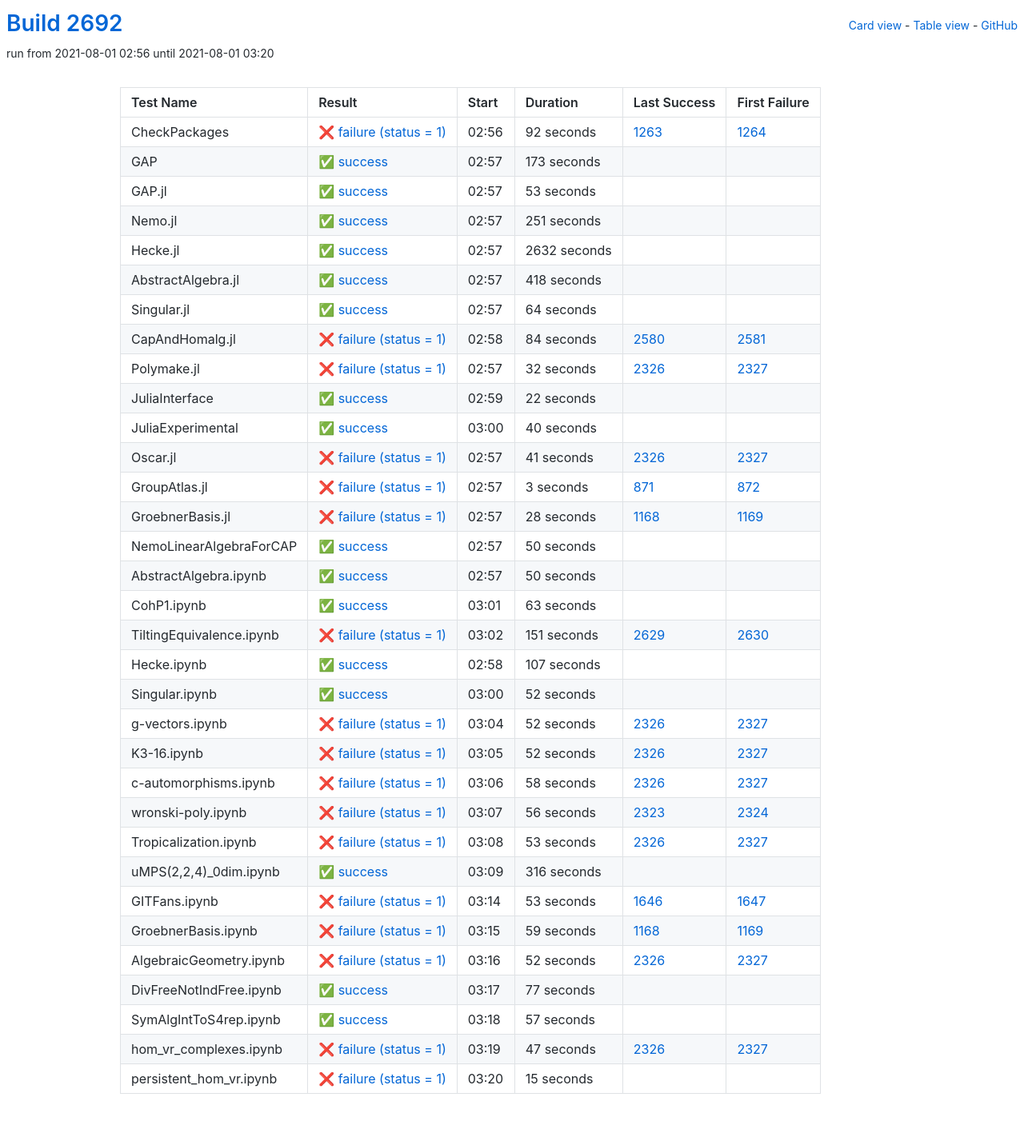
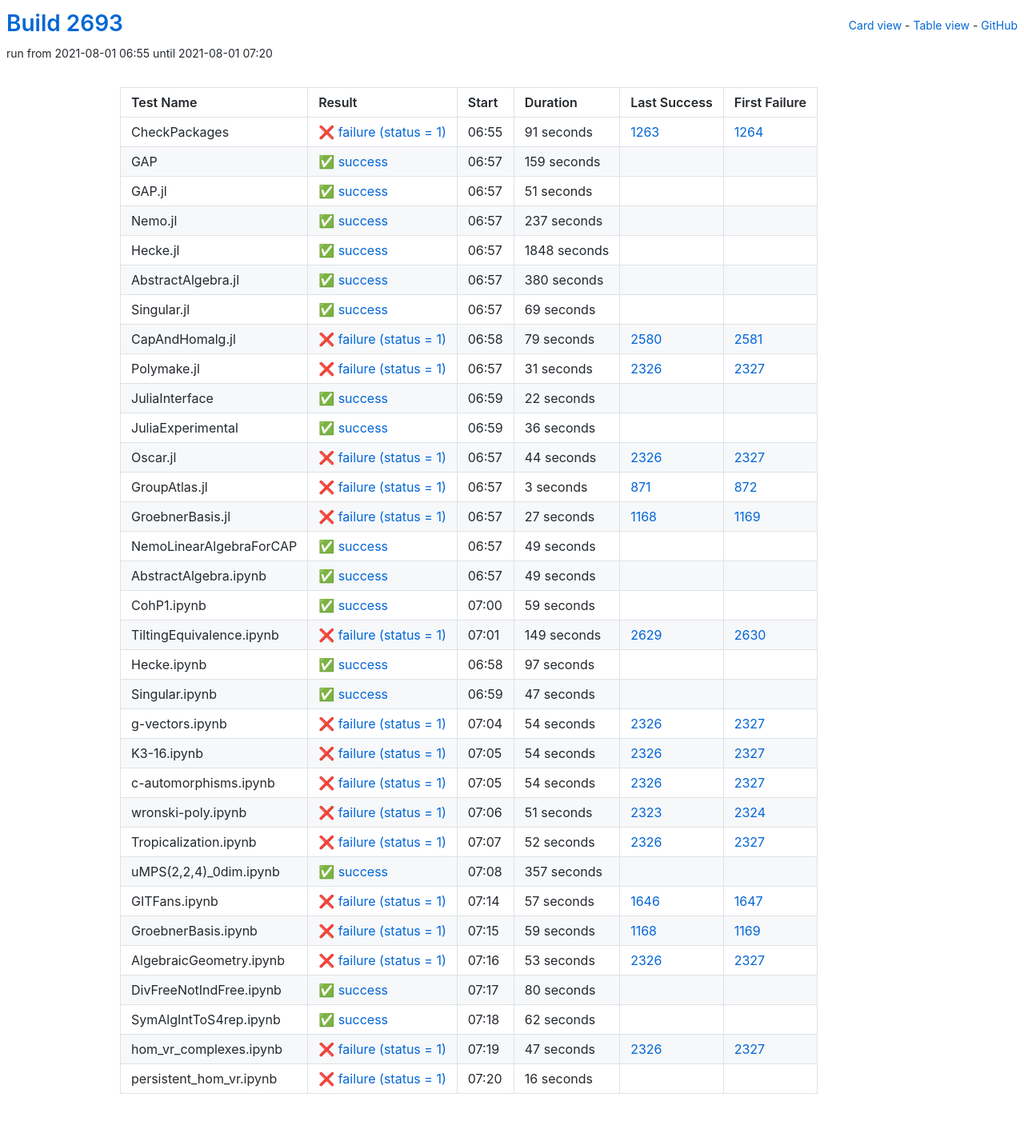
Before and after one commit to oscar-system/oscar-ci-status-stable, a Jekyll site: the page built from table.html, in a window 1280 px wide. Shown: the whole page at 80% size. Built offline with Jekyll 4.4.1, drawn with Linux system fonts in a browser that asks for light colours.

Commit message:
Build #2693

```diff
--- a/_data/ci.yml
+++ b/_data/ci.yml
@@ -1,6 +1,6 @@
 ---
-build: 2692
-build_url: https://oscarci.mathematik.uni-kl.de/job/oscar-stable/2692/
+build: 2693
+build_url: https://oscarci.mathematik.uni-kl.de/job/oscar-stable/2693/
 job: oscar-stable
 organization: oscar-system
 repo: oscar-ci-status-stable
@@ -8,116 +8,116 @@ repourl: https://github.com/oscar-system/oscar-ci-status-stable
 tests:
 - name: CheckPackages
   id: checkpackages
-  log: https://oscarci.mathematik.uni-kl.de/job/oscar-stable/2692/artifact/logs/build-2692/CheckPackages.log
-  start: 2021-08-01 02:56
+  log: https://oscarci.mathematik.uni-kl.de/job/oscar-stable/2693/artifact/logs/build-2693/CheckPackages.log
+  start: 2021-08-01 06:55
   success: false
   exitcode: 1
   status: failure
-  duration: 92
+  duration: 91
   last_success: 1263
   last_success_url: https://oscarci.mathematik.uni-kl.de/job/oscar-stable/1263/
   first_failure: 1264
   first_failure_url: https://oscarci.mathematik.uni-kl.de/job/oscar-stable/1264/
 - name: GAP
   id: gap
-  log: https://oscarci.mathematik.uni-kl.de/job/oscar-stable/2692/artifact/logs/build-2692/GAP.log
-  start: 2021-08-01 02:57
+  log: https://oscarci.mathematik.uni-kl.de/job/oscar-stable/2693/artifact/logs/build-2693/GAP.log
+  start: 2021-08-01 06:57
   success: true
   exitcode: 0
   status: success
-  duration: 173
+  duration: 159
   last_success: false
   last_success_url:
   first_failure: false
   first_failure_url:
 - name: GAP.jl
   id: gap-jl
-  log: https://oscarci.mathematik.uni-kl.de/job/oscar-stable/2692/artifact/logs/build-2692/GAP.jl.log
-  start: 2021-08-01 02:57
+  log: https://oscarci.mathematik.uni-kl.de/job/oscar-stable/2693/artifact/logs/build-2693/GAP.jl.log
+  start: 2021-08-01 06:57
   success: true
   exitcode: 0
   status: success
-  duration: 53
+  duration: 51
   last_success: false
   last_success_url:
   first_failure: false
   first_failure_url:
 - name: Nemo.jl
   id: nemo-jl
-  log: https://oscarci.mathematik.uni-kl.de/job/oscar-stable/2692/artifact/logs/build-2692/Nemo.jl.log
-  start: 2021-08-01 02:57
+  log: https://oscarci.mathematik.uni-kl.de/job/oscar-stable/2693/artifact/logs/build-2693/Nemo.jl.log
+  start: 2021-08-01 06:57
   success: true
   exitcode: 0
   status: success
-  duration: 251
+  duration: 237
   last_success: false
   last_success_url:
   first_failure: false
   first_failure_url:
 - name: Hecke.jl
   id: hecke-jl
-  log: https://oscarci.mathematik.uni-kl.de/job/oscar-stable/2692/artifact/logs/build-2692/Hecke.jl.log
-  start: 2021-08-01 02:57
+  log: https://oscarci.mathematik.uni-kl.de/job/oscar-stable/2693/artifact/logs/build-2693/Hecke.jl.log
+  start: 2021-08-01 06:57
   success: true
   exitcode: 0
   status: success
-  duration: 2632
+  duration: 1848
   last_success: false
   last_success_url:
   first_failure: false
   first_failure_url:
 - name: AbstractAlgebra.jl
   id: abstractalgebra-jl
-  log: https://oscarci.mathematik.uni-kl.de/job/oscar-stable/2692/artifact/logs/build-2692/AbstractAlgebra.jl.log
-  start: 2021-08-01 02:57
+  log: https://oscarci.mathematik.uni-kl.de/job/oscar-stable/2693/artifact/logs/build-2693/AbstractAlgebra.jl.log
+  start: 2021-08-01 06:57
   success: true
   exitcode: 0
   status: success
-  duration: 418
+  duration: 380
   last_success: false
   last_success_url:
   first_failure: false
   first_failure_url:
 - name: Singular.jl
   id: singular-jl
-  log: https://oscarci.mathematik.uni-kl.de/job/oscar-stable/2692/artifact/logs/build-2692/Singular.jl.log
-  start: 2021-08-01 02:57
+  log: https://oscarci.mathematik.uni-kl.de/job/oscar-stable/2693/artifact/logs/build-2693/Singular.jl.log
+  start: 2021-08-01 06:57
   success: true
   exitcode: 0
   status: success
-  duration: 64
+  duration: 69
   last_success: false
   last_success_url:
   first_failure: false
   first_failure_url:
 - name: CapAndHomalg.jl
   id: capandhomalg-jl
-  log: https://oscarci.mathematik.uni-kl.de/job/oscar-stable/2692/artifact/logs/build-2692/CapAndHomalg.jl.log
-  start: 2021-08-01 02:58
+  log: https://oscarci.mathematik.uni-kl.de/job/oscar-stable/2693/artifact/logs/build-2693/CapAndHomalg.jl.log
+  start: 2021-08-01 06:58
   success: false
   exitcode: 1
   status: failure
-  duration: 84
+  duration: 79
   last_success: 2580
   last_success_url: https://oscarci.mathematik.uni-kl.de/job/oscar-stable/2580/
   first_failure: 2581
   first_failure_url: https://oscarci.mathematik.uni-kl.de/job/oscar-stable/2581/
 - name: Polymake.jl
   id: polymake-jl
-  log: https://oscarci.mathematik.uni-kl.de/job/oscar-stable/2692/artifact/logs/build-2692/Polymake.jl.log
-  start: 2021-08-01 02:57
+  log: https://oscarci.mathematik.uni-kl.de/job/oscar-stable/2693/artifact/logs/build-2693/Polymake.jl.log
+  start: 2021-08-01 06:57
   success: false
   exitcode: 1
   status: failure
-  duration: 32
+  duration: 31
   last_success: 2326
   last_success_url: https://oscarci.mathematik.uni-kl.de/job/oscar-stable/2326/
   first_failure: 2327
   first_failure_url: https://oscarci.mathematik.uni-kl.de/job/oscar-stable/2327/
 - name: JuliaInterface
   id: juliainterface
-  log: https://oscarci.mathematik.uni-kl.de/job/oscar-stable/2692/artifact/logs/build-2692/JuliaInterface.log
-  start: 2021-08-01 02:59
+  log: https://oscarci.mathematik.uni-kl.de/job/oscar-stable/2693/artifact/logs/build-2693/JuliaInterface.log
+  start: 2021-08-01 06:59
   success: true
   exitcode: 0
   status: success
@@ -128,32 +128,32 @@ tests:
   first_failure_url:
 - name: JuliaExperimental
   id: juliaexperimental
-  log: https://oscarci.mathematik.uni-kl.de/job/oscar-stable/2692/artifact/logs/build-2692/JuliaExperimental.log
-  start: 2021-08-01 03:00
+  log: https://oscarci.mathematik.uni-kl.de/job/oscar-stable/2693/artifact/logs/build-2693/JuliaExperimental.log
+  start: 2021-08-01 06:59
   success: true
   exitcode: 0
   status: success
-  duration: 40
+  duration: 36
   last_success: false
   last_success_url:
   first_failure: false
   first_failure_url:
 - name: Oscar.jl
   id: oscar-jl
-  log: https://oscarci.mathematik.uni-kl.de/job/oscar-stable/2692/artifact/logs/build-2692/Oscar.jl.log
-  start: 2021-08-01 02:57
+  log: https://oscarci.mathematik.uni-kl.de/job/oscar-stable/2693/artifact/logs/build-2693/Oscar.jl.log
+  start: 2021-08-01 06:57
   success: false
   exitcode: 1
   status: failure
-  duration: 41
+  duration: 44
   last_success: 2326
   last_success_url: https://oscarci.mathematik.uni-kl.de/job/oscar-stable/2326/
   first_failure: 2327
   first_failure_url: https://oscarci.mathematik.uni-kl.de/job/oscar-stable/2327/
 - name: GroupAtlas.jl
   id: groupatlas-jl
-  log: https://oscarci.mathematik.uni-kl.de/job/oscar-stable/2692/artifact/logs/build-2692/GroupAtlas.jl.log
-  start: 2021-08-01 02:57
+  log: https://oscarci.mathematik.uni-kl.de/job/oscar-stable/2693/artifact/logs/build-2693/GroupAtlas.jl.log
+  start: 2021-08-01 06:57
   success: false
   exitcode: 1
   status: failure
@@ -164,92 +164,140 @@ tests:
   first_failure_url: https://oscarci.mathematik.uni-kl.de/job/oscar-stable/872/
 - name: GroebnerBasis.jl
   id: groebnerbasis-jl
-  log: https://oscarci.mathematik.uni-kl.de/job/oscar-stable/2692/artifact/logs/build-2692/GroebnerBasis.jl.log
-  start: 2021-08-01 02:57
+  log: https://oscarci.mathematik.uni-kl.de/job/oscar-stable/2693/artifact/logs/build-2693/GroebnerBasis.jl.log
+  start: 2021-08-01 06:57
   success: false
   exitcode: 1
   status: failure
-  duration: 28
+  duration: 27
   last_success: 1168
   last_success_url: https://oscarci.mathematik.uni-kl.de/job/oscar-stable/1168/
   first_failure: 1169
   first_failure_url: https://oscarci.mathematik.uni-kl.de/job/oscar-stable/1169/
 - name: NemoLinearAlgebraForCAP
   id: nemolinearalgebraforcap
-  log: https://oscarci.mathematik.uni-kl.de/job/oscar-stable/2692/artifact/logs/build-2692/NemoLinearAlgebraForCAP.log
-  start: 2021-08-01 02:57
+  log: https://oscarci.mathematik.uni-kl.de/job/oscar-stable/2693/artifact/logs/build-2693/NemoLinearAlgebraForCAP.log
+  start: 2021-08-01 06:57
   success: true
   exitcode: 0
   status: success
-  duration: 50
+  duration: 49
   last_success: false
   last_success_url:
   first_failure: false
   first_failure_url:
 - name: AbstractAlgebra.ipynb
   id: abstractalgebra-ipynb
-  log: https://oscarci.mathematik.uni-kl.de/job/oscar-stable/2692/artifact/logs/build-2692/AbstractAlgebra.ipynb.log
-  start: 2021-08-01 02:57
+  log: https://oscarci.mathematik.uni-kl.de/job/oscar-stable/2693/artifact/logs/build-2693/AbstractAlgebra.ipynb.log
+  start: 2021-08-01 06:57
   success: true
   exitcode: 0
   status: success
-  duration: 50
+  duration: 49
   last_success: false
   last_success_url:
   first_failure: false
   first_failure_url:
 - name: CohP1.ipynb
   id: cohp1-ipynb
-  log: https://oscarci.mathematik.uni-kl.de/job/oscar-stable/2692/artifact/logs/build-2692/CohP1.ipynb.log
-  start: 2021-08-01 03:01
+  log: https://oscarci.mathematik.uni-kl.de/job/oscar-stable/2693/artifact/logs/build-2693/CohP1.ipynb.log
+  start: 2021-08-01 07:00
   success: true
   exitcode: 0
   status: success
-  duration: 63
+  duration: 59
   last_success: false
   last_success_url:
   first_failure: false
   first_failure_url:
 - name: TiltingEquivalence.ipynb
   id: tiltingequivalence-ipynb
-  log: https://oscarci.mathematik.uni-kl.de/job/oscar-stable/2692/artifact/logs/build-2692/TiltingEquivalence.ipynb.log
-  start: 2021-08-01 03:02
+  log: https://oscarci.mathematik.uni-kl.de/job/oscar-stable/2693/artifact/logs/build-2693/TiltingEquivalence.ipynb.log
+  start: 2021-08-01 07:01
   success: false
   exitcode: 1
   status: failure
-  duration: 151
+  duration: 149
   last_success: 2629
   last_success_url: https://oscarci.mathematik.uni-kl.de/job/oscar-stable/2629/
   first_failure: 2630
   first_failure_url: https://oscarci.mathematik.uni-kl.de/job/oscar-stable/2630/
 - name: Hecke.ipynb
   id: hecke-ipynb
-  log: https://oscarci.mathematik.uni-kl.de/job/oscar-stable/2692/artifact/logs/build-2692/Hecke.ipynb.log
-  start: 2021-08-01 02:58
+  log: https://oscarci.mathematik.uni-kl.de/job/oscar-stable/2693/artifact/logs/build-2693/Hecke.ipynb.log
+  start: 2021-08-01 06:58
   success: true
   exitcode: 0
   status: success
-  duration: 107
+  duration: 97
   last_success: false
   last_success_url:
   first_failure: false
   first_failure_url:
 - name: Singular.ipynb
   id: singular-ipynb
-  log: https://oscarci.mathematik.uni-kl.de/job/oscar-stable/2692/artifact/logs/build-2692/Singular.ipynb.log
-  start: 2021-08-01 03:00
+  log: https://oscarci.mathematik.uni-kl.de/job/oscar-stable/2693/artifact/logs/build-2693/Singular.ipynb.log
+  start: 2021-08-01 06:59
   success: true
   exitcode: 0
   status: success
-  duration: 52
+  duration: 47
   last_success: false
   last_success_url:
   first_failure: false
   first_failure_url:
 - name: g-vectors.ipynb
   id: g-vectors-ipynb
-  log: https://oscarci.mathematik.uni-kl.de/job/oscar-stable/2692/artifact/logs/build-2692/g-vectors.ipynb.log
-  start: 2021-08-01 03:04
+  log: https://oscarci.mathematik.uni-kl.de/job/oscar-stable/2693/artifact/logs/build-2693/g-vectors.ipynb.log
+  start: 2021-08-01 07:04
+  success: false
+  exitcode: 1
+  status: failure
+  duration: 54
+  last_success: 2326
+  last_success_url: https://oscarci.mathematik.uni-kl.de/job/oscar-stable/2326/
+  first_failure: 2327
+  first_failure_url: https://oscarci.mathematik.uni-kl.de/job/oscar-stable/2327/
+- name: K3-16.ipynb
+  id: k3-16-ipynb
+  log: https://oscarci.mathematik.uni-kl.de/job/oscar-stable/2693/artifact/logs/build-2693/K3-16.ipynb.log
+  start: 2021-08-01 07:05
+  success: false
+  exitcode: 1
+  status: failure
+  duration: 54
+  last_success: 2326
+  last_success_url: https://oscarci.mathematik.uni-kl.de/job/oscar-stable/2326/
+  first_failure: 2327
+  first_failure_url: https://oscarci.mathematik.uni-kl.de/job/oscar-stable/2327/
+- name: c-automorphisms.ipynb
+  id: c-automorphisms-ipynb
+  log: https://oscarci.mathematik.uni-kl.de/job/oscar-stable/2693/artifact/logs/build-2693/c-automorphisms.ipynb.log
+  start: 2021-08-01 07:05
+  success: false
+  exitcode: 1
+  status: failure
+  duration: 54
+  last_success: 2326
+  last_success_url: https://oscarci.mathematik.uni-kl.de/job/oscar-stable/2326/
+  first_failure: 2327
+  first_failure_url: https://oscarci.mathematik.uni-kl.de/job/oscar-stable/2327/
+- name: wronski-poly.ipynb
+  id: wronski-poly-ipynb
+  log: https://oscarci.mathematik.uni-kl.de/job/oscar-stable/2693/artifact/logs/build-2693/wronski-poly.ipynb.log
+  start: 2021-08-01 07:06
+  success: false
+  exitcode: 1
+  status: failure
+  duration: 51
+  last_success: 2323
+  last_success_url: https://oscarci.mathematik.uni-kl.de/job/oscar-stable/2323/
+  first_failure: 2324
+  first_failure_url: https://oscarci.mathematik.uni-kl.de/job/oscar-stable/2324/
+- name: Tropicalization.ipynb
+  id: tropicalization-ipynb
+  log: https://oscarci.mathematik.uni-kl.de/job/oscar-stable/2693/artifact/logs/build-2693/Tropicalization.ipynb.log
+  start: 2021-08-01 07:07
   success: false
   exitcode: 1
   status: failure
@@ -258,82 +306,34 @@ tests:
   last_success_url: https://oscarci.mathematik.uni-kl.de/job/oscar-stable/2326/
   first_failure: 2327
   first_failure_url: https://oscarci.mathematik.uni-kl.de/job/oscar-stable/2327/
-- name: K3-16.ipynb
-  id: k3-16-ipynb
-  log: https://oscarci.mathematik.uni-kl.de/job/oscar-stable/2692/artifact/logs/build-2692/K3-16.ipynb.log
-  start: 2021-08-01 03:05
-  success: false
-  exitcode: 1
-  status: failure
-  duration: 52
-  last_success: 2326
-  last_success_url: https://oscarci.mathematik.uni-kl.de/job/oscar-stable/2326/
-  first_failure: 2327
-  first_failure_url: https://oscarci.mathematik.uni-kl.de/job/oscar-stable/2327/
-- name: c-automorphisms.ipynb
-  id: c-automorphisms-ipynb
-  log: https://oscarci.mathematik.uni-kl.de/job/oscar-stable/2692/artifact/logs/build-2692/c-automorphisms.ipynb.log
-  start: 2021-08-01 03:06
-  success: false
-  exitcode: 1
-  status: failure
-  duration: 58
-  last_success: 2326
-  last_success_url: https://oscarci.mathematik.uni-kl.de/job/oscar-stable/2326/
-  first_failure: 2327
-  first_failure_url: https://oscarci.mathematik.uni-kl.de/job/oscar-stable/2327/
-- name: wronski-poly.ipynb
-  id: wronski-poly-ipynb
-  log: https://oscarci.mathematik.uni-kl.de/job/oscar-stable/2692/artifact/logs/build-2692/wronski-poly.ipynb.log
-  start: 2021-08-01 03:07
-  success: false
-  exitcode: 1
-  status: failure
-  duration: 56
-  last_success: 2323
-  last_success_url: https://oscarci.mathematik.uni-kl.de/job/oscar-stable/2323/
-  first_failure: 2324
-  first_failure_url: https://oscarci.mathematik.uni-kl.de/job/oscar-stable/2324/
-- name: Tropicalization.ipynb
-  id: tropicalization-ipynb
-  log: https://oscarci.mathematik.uni-kl.de/job/oscar-stable/2692/artifact/logs/build-2692/Tropicalization.ipynb.log
-  start: 2021-08-01 03:08
-  success: false
-  exitcode: 1
-  status: failure
-  duration: 53
-  last_success: 2326
-  last_success_url: https://oscarci.mathematik.uni-kl.de/job/oscar-stable/2326/
-  first_failure: 2327
-  first_failure_url: https://oscarci.mathematik.uni-kl.de/job/oscar-stable/2327/
 - name: uMPS(2,2,4)_0dim.ipynb
   id: umps-2-2-4-0dim-ipynb
-  log: https://oscarci.mathematik.uni-kl.de/job/oscar-stable/2692/artifact/logs/build-2692/uMPS-2-2-4-_0dim.ipynb.log
-  start: 2021-08-01 03:09
+  log: https://oscarci.mathematik.uni-kl.de/job/oscar-stable/2693/artifact/logs/build-2693/uMPS-2-2-4-_0dim.ipynb.log
+  start: 2021-08-01 07:08
   success: true
   exitcode: 0
   status: success
-  duration: 316
+  duration: 357
   last_success: false
   last_success_url:
   first_failure: false
   first_failure_url:
 - name: GITFans.ipynb
   id: gitfans-ipynb
-  log: https://oscarci.mathematik.uni-kl.de/job/oscar-stable/2692/artifact/logs/build-2692/GITFans.ipynb.log
-  start: 2021-08-01 03:14
+  log: https://oscarci.mathematik.uni-kl.de/job/oscar-stable/2693/artifact/logs/build-2693/GITFans.ipynb.log
+  start: 2021-08-01 07:14
   success: false
   exitcode: 1
   status: failure
-  duration: 53
+  duration: 57
   last_success: 1646
   last_success_url: https://oscarci.mathematik.uni-kl.de/job/oscar-stable/1646/
   first_failure: 1647
   first_failure_url: https://oscarci.mathematik.uni-kl.de/job/oscar-stable/1647/
 - name: GroebnerBasis.ipynb
   id: groebnerbasis-ipynb
-  log: https://oscarci.mathematik.uni-kl.de/job/oscar-stable/2692/artifact/logs/build-2692/GroebnerBasis.ipynb.log
-  start: 2021-08-01 03:15
+  log: https://oscarci.mathematik.uni-kl.de/job/oscar-stable/2693/artifact/logs/build-2693/GroebnerBasis.ipynb.log
+  start: 2021-08-01 07:15
   success: false
   exitcode: 1
   status: failure
@@ -344,44 +344,44 @@ tests:
   first_failure_url: https://oscarci.mathematik.uni-kl.de/job/oscar-stable/1169/
 - name: AlgebraicGeometry.ipynb
   id: algebraicgeometry-ipynb
-  log: https://oscarci.mathematik.uni-kl.de/job/oscar-stable/2692/artifact/logs/build-2692/AlgebraicGeometry.ipynb.log
-  start: 2021-08-01 03:16
+  log: https://oscarci.mathematik.uni-kl.de/job/oscar-stable/2693/artifact/logs/build-2693/AlgebraicGeometry.ipynb.log
+  start: 2021-08-01 07:16
   success: false
   exitcode: 1
   status: failure
-  duration: 52
+  duration: 53
   last_success: 2326
   last_success_url: https://oscarci.mathematik.uni-kl.de/job/oscar-stable/2326/
   first_failure: 2327
   first_failure_url: https://oscarci.mathematik.uni-kl.de/job/oscar-stable/2327/
 - name: DivFreeNotIndFree.ipynb
   id: divfreenotindfree-ipynb
-  log: https://oscarci.mathematik.uni-kl.de/job/oscar-stable/2692/artifact/logs/build-2692/DivFreeNotIndFree.ipynb.log
-  start: 2021-08-01 03:17
+  log: https://oscarci.mathematik.uni-kl.de/job/oscar-stable/2693/artifact/logs/build-2693/DivFreeNotIndFree.ipynb.log
+  start: 2021-08-01 07:17
   success: true
   exitcode: 0
   status: success
-  duration: 77
+  duration: 80
   last_success: false
   last_success_url:
   first_failure: false
   first_failure_url:
 - name: SymAlgIntToS4rep.ipynb
   id: symalginttos4rep-ipynb
-  log: https://oscarci.mathematik.uni-kl.de/job/oscar-stable/2692/artifact/logs/build-2692/SymAlgIntToS4rep.ipynb.log
-  start: 2021-08-01 03:18
+  log: https://oscarci.mathematik.uni-kl.de/job/oscar-stable/2693/artifact/logs/build-2693/SymAlgIntToS4rep.ipynb.log
+  start: 2021-08-01 07:18
   success: true
   exitcode: 0
   status: success
-  duration: 57
+  duration: 62
   last_success: false
   last_success_url:
   first_failure: false
   first_failure_url:
 - name: hom_vr_complexes.ipynb
   id: hom-vr-complexes-ipynb
-  log: https://oscarci.mathematik.uni-kl.de/job/oscar-stable/2692/artifact/logs/build-2692/hom_vr_complexes.ipynb.log
-  start: 2021-08-01 03:19
+  log: https://oscarci.mathematik.uni-kl.de/job/oscar-stable/2693/artifact/logs/build-2693/hom_vr_complexes.ipynb.log
+  start: 2021-08-01 07:19
   success: false
   exitcode: 1
   status: failure
@@ -392,12 +392,12 @@ tests:
   first_failure_url: https://oscarci.mathematik.uni-kl.de/job/oscar-stable/2327/
 - name: persistent_hom_vr.ipynb
   id: persistent-hom-vr-ipynb
-  log: https://oscarci.mathematik.uni-kl.de/job/oscar-stable/2692/artifact/logs/build-2692/persistent_hom_vr.ipynb.log
-  start: 2021-08-01 03:20
+  log: https://oscarci.mathematik.uni-kl.de/job/oscar-stable/2693/artifact/logs/build-2693/persistent_hom_vr.ipynb.log
+  start: 2021-08-01 07:20
   success: false
   exitcode: 1
   status: failure
-  duration: 15
+  duration: 16
   last_success: false
   last_success_url:
   first_failure: false
```
Also changed, not shown: README.md.
